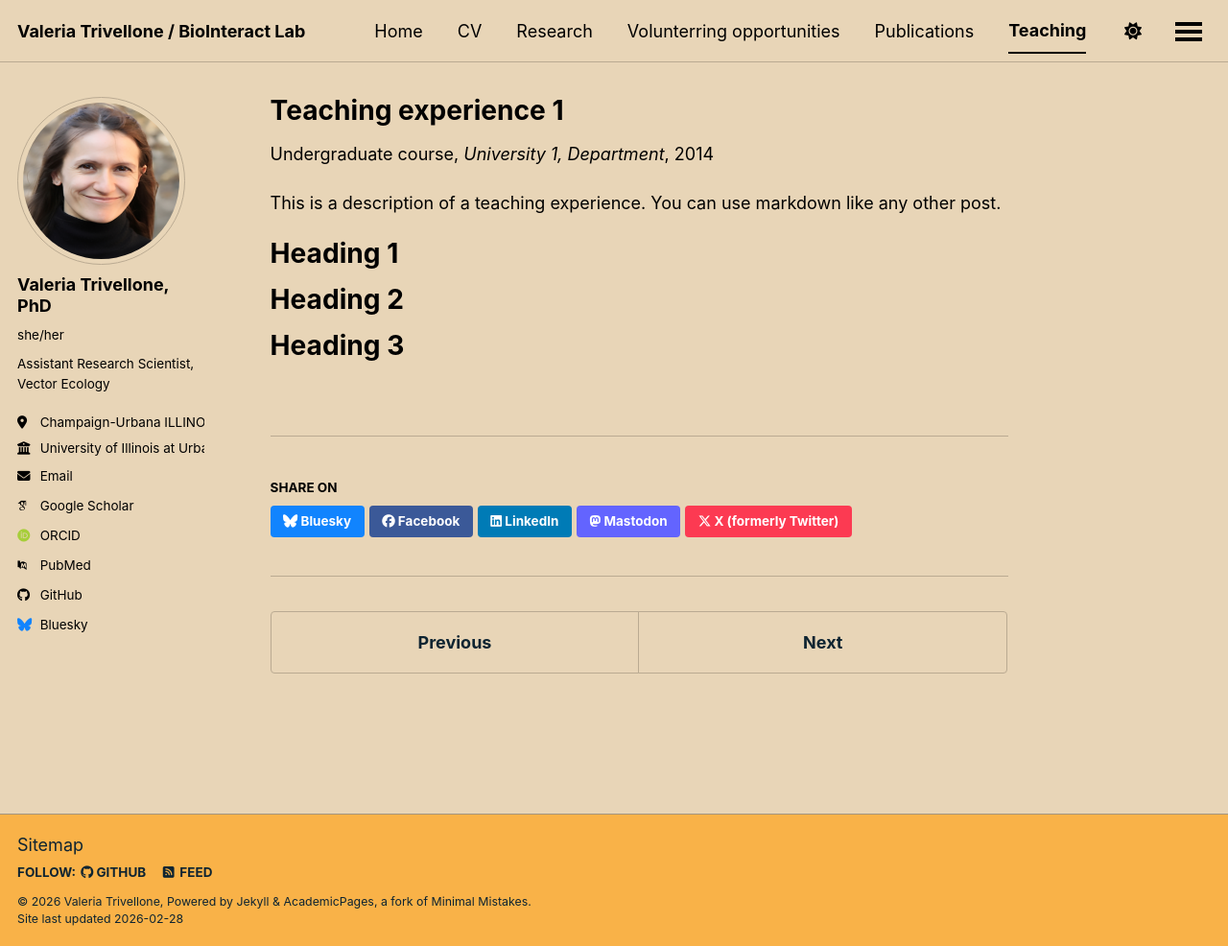
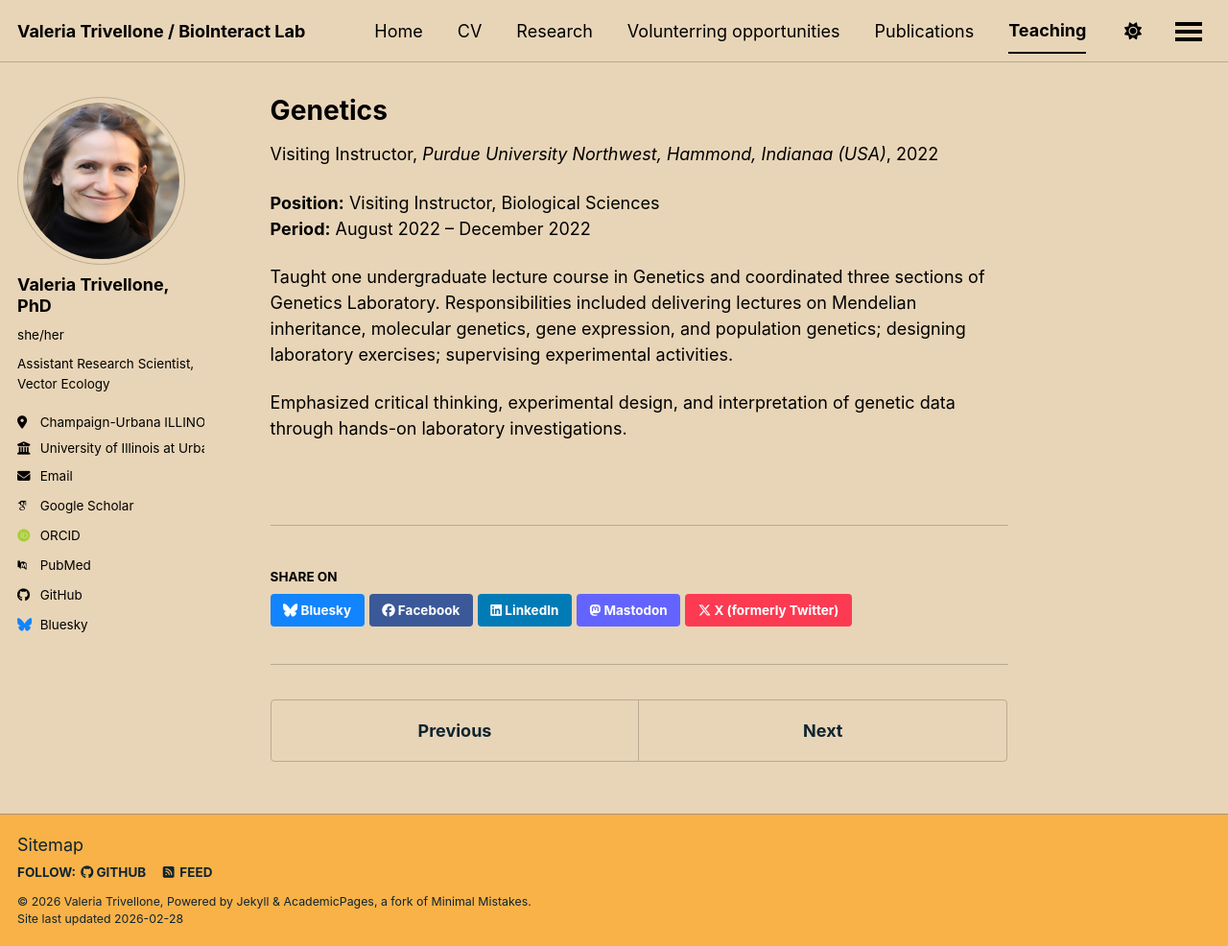
Before and after one commit to valeriatrivellone/valeriatrivellone.github.io, a Jekyll site: the page built from _teaching/2014-spring-teaching-1.md, in a window 1280 px wide and 986 px high. Shown: the whole window at 96% size. Built offline with Jekyll 4.4.1, drawn with Linux system fonts in a browser that asks for light colours; some web fonts are replaced; a script bundle is joined from its source files by our own code; library files that are not in the unit come from our copies.

Commit message:
Update 2014-spring-teaching-1.md

```diff
--- a/_teaching/2014-spring-teaching-1.md
+++ b/_teaching/2014-spring-teaching-1.md
@@ -1,20 +1,15 @@
 ---
-title: "Teaching experience 1"
+title: "Genetics"
 collection: teaching
-type: "Undergraduate course"
+type: "Visiting Instructor"
 permalink: /teaching/2014-spring-teaching-1
-venue: "University 1, Department"
-date: 2014-01-01
-location: "City, Country"
+venue: "Purdue University Northwest, Hammond, Indianaa (USA)"
+date: 2022-08-01
 ---
 
-This is a description of a teaching experience. You can use markdown like any other post.
+**Position:** Visiting Instructor, Biological Sciences
+**Period:** August 2022 – December 2022
 
-Heading 1
-======
+Taught one undergraduate lecture course in Genetics and coordinated three sections of Genetics Laboratory. Responsibilities included delivering lectures on Mendelian inheritance, molecular genetics, gene expression, and population genetics; designing laboratory exercises; supervising experimental activities.
 
-Heading 2
-======
-
-Heading 3
-======
+Emphasized critical thinking, experimental design, and interpretation of genetic data through hands-on laboratory investigations.
```
